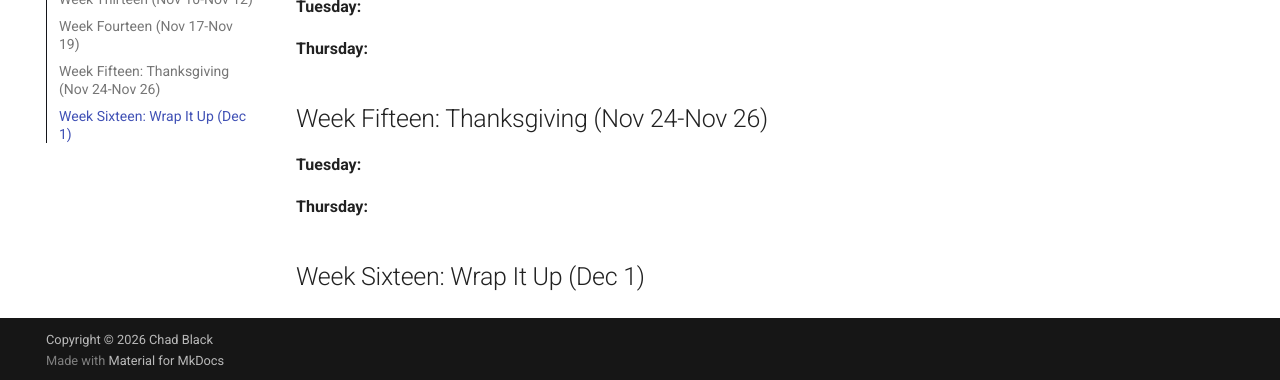
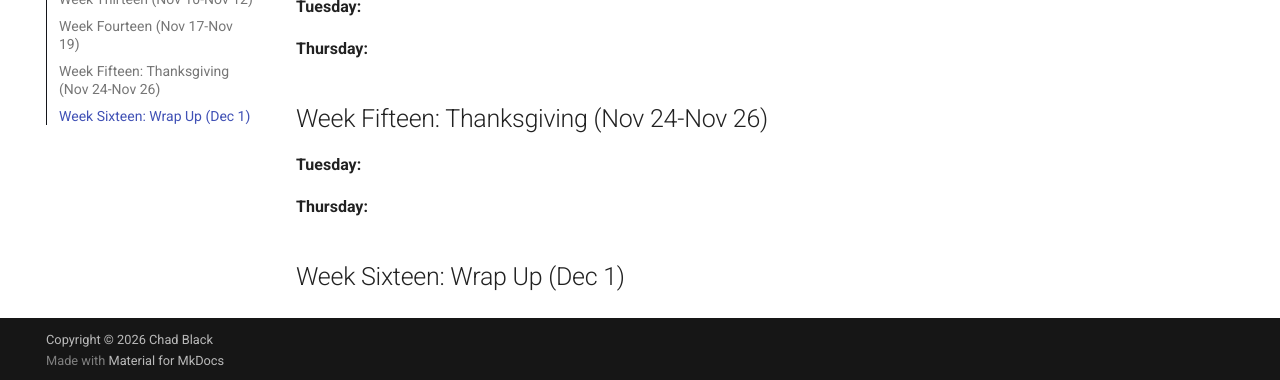
Before and after one commit to chadblack/Tupac, an MkDocs documentation site: the page built from docs/calendar.md, in a window 1280 px wide and 900 px high, scrolled down 1824 px. Shown: the part 517-897 px from the top of the window. Built offline with MkDocs 1.6.1 and Material for MkDocs 9.7.7, drawn with Linux system fonts in a browser that asks for light colours.

```diff
--- a/docs/calendar.md
+++ b/docs/calendar.md
@@ -135,4 +135,4 @@ title: Calendar
 
 
 
-## Week Sixteen: Wrap It Up (Dec 1)
+## Week Sixteen: Wrap Up (Dec 1)
```
